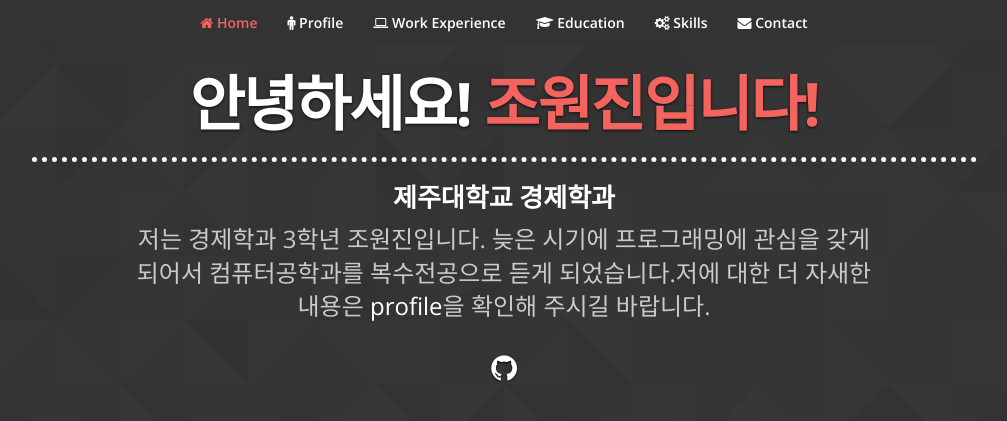
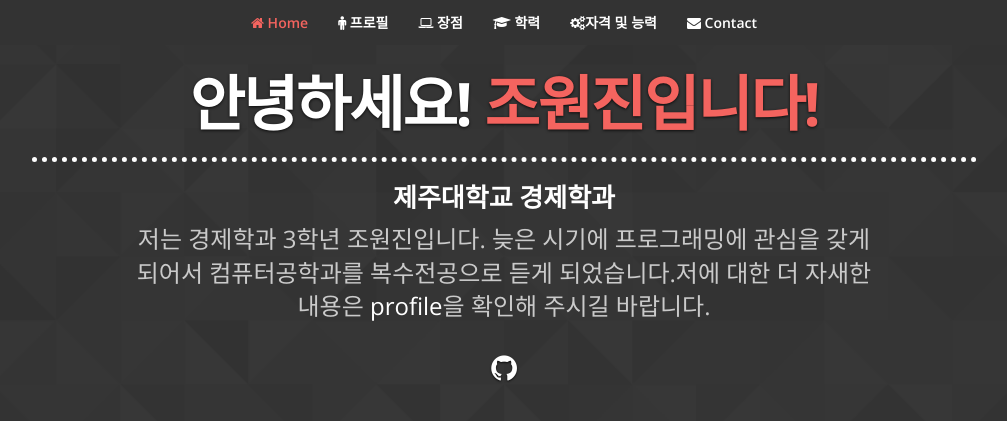
Before and after one commit to dnjs0309/dnjs0309.github.io, a Jekyll site: the page built from index.html, in a window 1280 px wide and 900 px high. Shown: the top 421 px of the window, without its empty margins (136-1143 px from the left). Built offline with Jekyll 4.4.1, drawn with Linux system fonts in a browser that asks for light colours; nearby versions of some CDN libraries.

Commit message:
Update nav.html

```diff
--- a/_includes/nav.html
+++ b/_includes/nav.html
@@ -11,10 +11,10 @@
     <div class="navbar-collapse collapse" id="navbar-main">
 		<ul class="nav navbar-nav">
 			<li><a href="#home" class="active"><i class="fa fa-home"></i> Home</a></li>
-			<li><a href="#profile"><i class="fa fa-male"></i> Profile</a></li>
-			<li><a href="#experience"><i class="fa fa-laptop"></i> Work Experience</a></li>
-			<li><a href="#education"><i class="fa fa-graduation-cap"></i> Education</a></li>
-			<li><a href="#skills"><i class="fa fa-gears"></i> Skills</a></li>
+			<li><a href="#profile"><i class="fa fa-male"></i> 프로필</a></li>
+			<li><a href="#experience"><i class="fa fa-laptop"></i> 장점</a></li>
+			<li><a href="#education"><i class="fa fa-graduation-cap"></i> 학력</a></li>
+			<li><a href="#skills"><i class="fa fa-gears"></i>자격 및 능력</a></li>
 			<li><a href="#contact"><i class="fa fa-envelope"></i> Contact</a></li>
 		</ul>
     </div>
```
